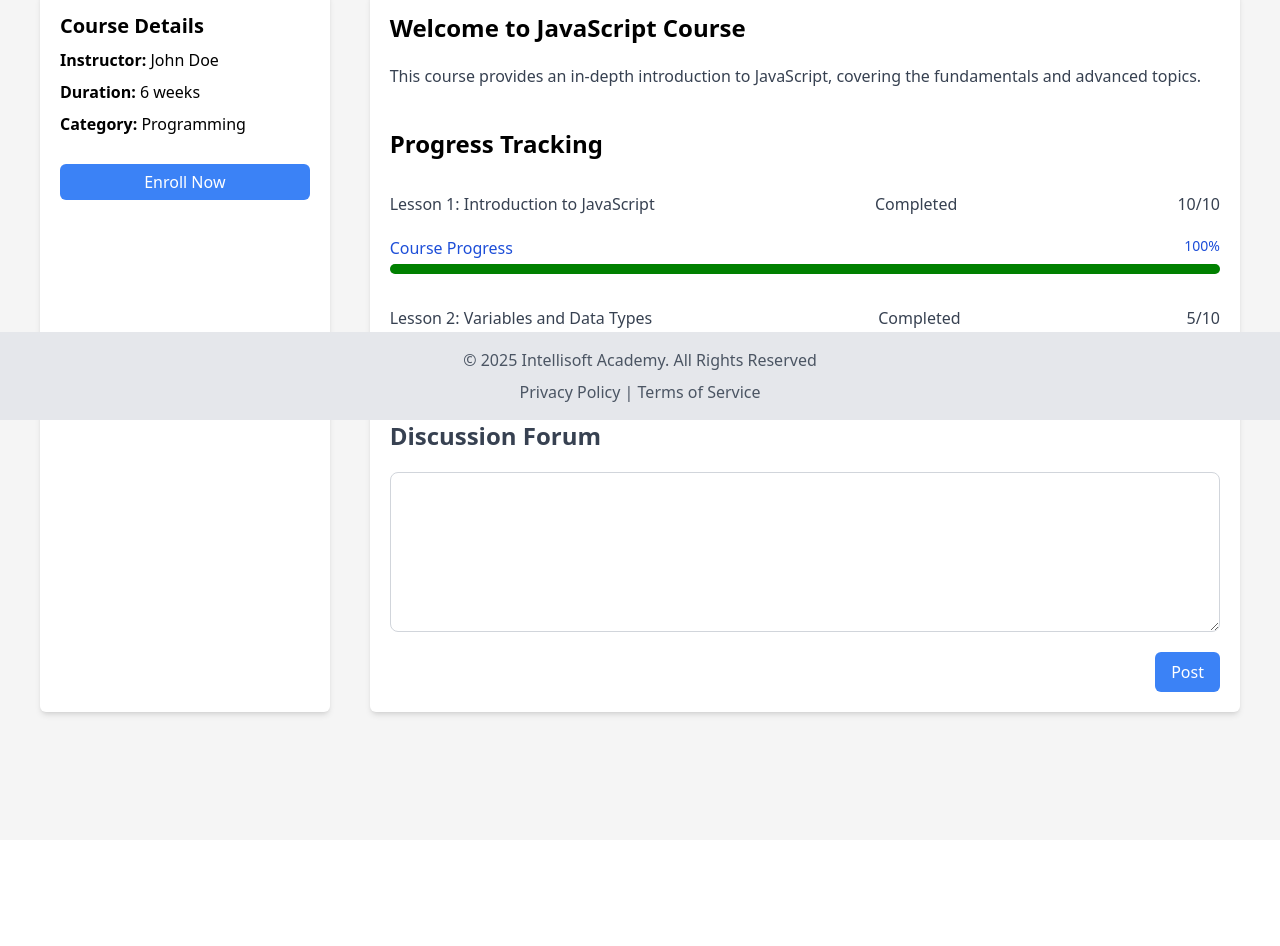
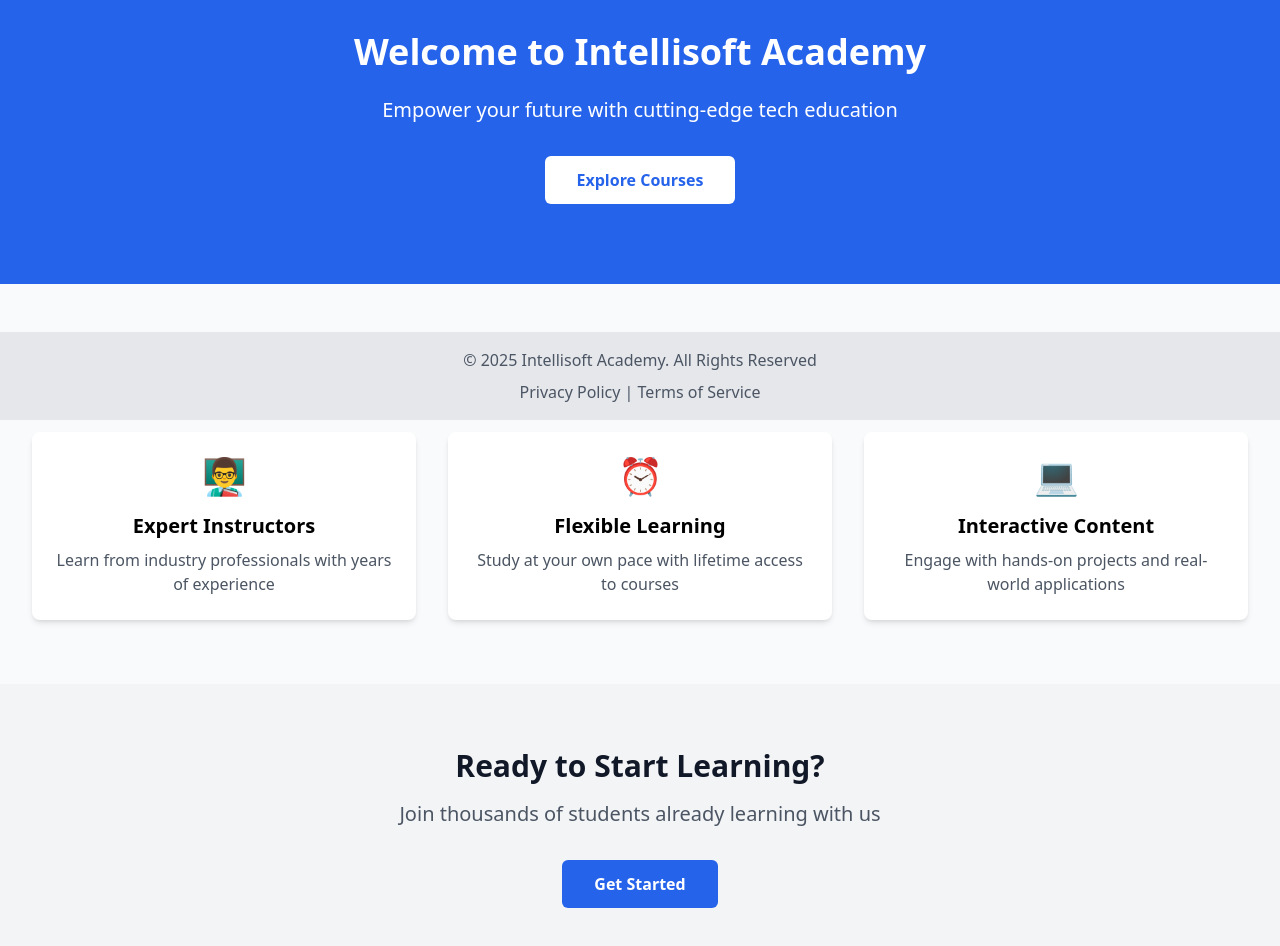
Before and after one commit to GaneshMumbai2001/Intellisoft-Academy, a React (Create React App) app: page / in a window 1280 px wide. Shown: the part 380-1326 px from the top of the page. Before the commit the page ends 1220 px from the top, so only its background shows below. Built offline with nearby package versions, Linux system fonts and the light colour scheme.

Commit message:
added dashboard

```diff
--- a/package.json
+++ b/package.json
@@ -6,6 +6,7 @@
     "cra-template": "1.2.0",
     "react": "^19.0.0",
     "react-dom": "^19.0.0",
+    "react-icons": "^5.4.0",
     "react-router": "^7.1.1",
     "react-router-dom": "^7.1.1",
     "react-scripts": "5.0.1",
--- a/src/components/Header.jsx
+++ b/src/components/Header.jsx
@@ -4,10 +4,17 @@ export default function Header() {
   return (
     <div className='flex justify-between items-center bg-blue-500 p-4'>
           <img src="https://www.intellisoft.in/wp-content/uploads/2024/10/Intellisoft-.svg" alt='logo'/>
+
         <div className='flex justify-between gap-4 items-center'>
+          <Link to='/home'>
           <p className='text-white'>Home </p>
+          </Link>
+          <Link to='/courses'>
           <p className='text-white'>Courses</p>
+          </Link>
+          <Link to='/dashboard'>
           <p className='text-white'>Dashboard</p>
+          </Link>
           <div className='flex justify-between gap-4 items-center'>
           <input type="text" placeholder='Search...' className='text-white p-2 rounded-md'/>
           </div>
--- a/src/pages/Courses.jsx
+++ b/src/pages/Courses.jsx
@@ -1,7 +1,78 @@
-import React from 'react'
+import React from 'react';
+import { Link } from 'react-router-dom';
 
 export default function Courses() {
+  const courses = [
+    {
+      id: 1,
+      title: "React.js for Beginners",
+      description: "Learn the fundamentals of React.js including components, state management, and hooks.",
+      duration: "8 weeks",
+      price: "$99",
+      image: "https://placehold.co/600x400"
+    },
+    {
+      id: 2,
+      title: "JavaScript Fundamentals",
+      description: "Master JavaScript basics including variables, functions, and modern ES6+ features.",
+      duration: "6 weeks",
+      price: "$79",
+      image: "https://placehold.co/600x400"
+    },
+    {
+      id: 3,
+      title: "Node.js Backend Development",
+      description: "Build scalable backend applications with Node.js and Express.",
+      duration: "10 weeks",
+      price: "$129",
+      image: "https://placehold.co/600x400"
+    },
+    {
+      id: 4,
+      title: "Full Stack Web Development",
+      description: "Comprehensive course covering both frontend and backend development.",
+      duration: "12 weeks",
+      price: "$199",
+      image: "https://placehold.co/600x400"
+    }
+  ];
+
   return (
-    <div>Courses</div>
-  )
+    <div className="min-h-screen bg-gray-50 px-4 py-8 sm:px-6 lg:px-8">
+      <div className="max-w-7xl mx-auto">
+        <h1 className="text-3xl font-bold text-gray-900 text-center mb-12">Our Courses</h1>
+
+        <div className="grid grid-cols-1 gap-6 sm:grid-cols-2 lg:grid-cols-3 xl:grid-cols-4">
+          {courses.map((course) => (
+            <div
+              key={course.id}
+              className="bg-white rounded-lg shadow-md overflow-hidden transition-transform duration-300 hover:scale-105"
+            >
+              <img
+                src={course.image}
+                alt={course.title}
+                className="w-full h-48 object-cover"
+              />
+              <div className="p-6">
+                <h3 className="text-xl font-semibold text-gray-900 mb-2">{course.title}</h3>
+                <p className="text-gray-600 mb-4">{course.description}</p>
+                <div className="flex justify-between items-center mb-4">
+                  <span className="text-sm text-gray-500">
+                    <i className="far fa-clock mr-2"></i>
+                    {course.duration}
+                  </span>
+                  <span className="text-lg font-bold text-blue-600">{course.price}</span>
+                </div>
+                <Link to={`/course/${course.id}`}>
+                  <button className="w-full bg-blue-500 text-white py-2 px-4 rounded-md hover:bg-blue-600 transition-colors duration-300">
+                    Enroll Now
+                  </button>
+                </Link>
+              </div>
+            </div>
+          ))}
+        </div>
+      </div>
+    </div>
+  );
 }
--- a/src/pages/Home.jsx
+++ b/src/pages/Home.jsx
@@ -1,56 +1,68 @@
-import React, { useState } from "react";
-import Sidebar from "../components/Sidebar";
-import ProgressBar from "../components/ProgressBar";
+import React from 'react';
+import { Link } from 'react-router-dom';
 
 export default function Home() {
-  const [discussion, setDiscussion] = useState("");
-
-  const handlePost = () => {
-    alert(discussion);
-  };
+  const features = [
+    {
+      title: "Expert Instructors",
+      description: "Learn from industry professionals with years of experience",
+      icon: "👨‍🏫"
+    },
+    {
+      title: "Flexible Learning",
+      description: "Study at your own pace with lifetime access to courses",
+      icon: "⏰"
+    },
+    {
+      title: "Interactive Content",
+      description: "Engage with hands-on projects and real-world applications",
+      icon: "💻"
+    }
+  ];
 
   return (
-    <div className="flex p-10 pb-32 bg-[#F5F5F5] min-h-screen gap-10">
-      <div className="w-1/4">
-        <Sidebar />
-      </div>
-      <div className="w-3/4 bg-white flex flex-col gap-5 rounded-md shadow-md p-5">
-        <h1 className="text-2xl font-bold">Welcome to JavaScript Course</h1>
-        <p className="text-base text-[#374151]">
-          This course provides an in-depth introduction to JavaScript, covering
-          the fundamentals and advanced topics.
-        </p>
-        <p className="text-2xl font-bold mt-5">Progress Tracking</p>
-
-        <div className="flex mt-3 justify-between items-center">
-          <p className="text-base text-[#374151]">
-            Lesson 1: Introduction to JavaScript
-          </p>
-          <p className="text-base text-[#374151]">Completed</p>
-          <p className="text-base text-[#374151]">10/10</p>
-        </div>
-        <ProgressBar progress={100} />
-
-
-        <div className="flex mt-3 justify-between items-center">
-          <p className="text-base text-[#374151]">
-            Lesson 2: Variables and Data Types
-          </p>
-          <p className="text-base text-[#374151]">Completed</p>
-          <p className="text-base text-[#374151]">5/10</p>
-        </div>
-        <ProgressBar progress={50} />
-        <div className=" mt-3 flex flex-col gap-5">
-          <p className="text-2xl font-bold text-[#374151]">Discussion Forum</p>
-          <textarea value={discussion} onChange={(e) => setDiscussion(e.target.value)} className="w-full h-40 border border-gray-300 rounded-lg p-2"></textarea>
-          <div className="flex justify-end">
-            <button onClick={handlePost} className="bg-blue-500 text-white px-4 py-2 rounded-md">
-              Post
-            </button>
+    <div className="min-h-screen bg-gray-50">
+      {/* Hero Section */}
+      <div className="bg-blue-600 text-white py-20">
+        <div className="max-w-7xl mx-auto px-4 sm:px-6 lg:px-8">
+          <div className="text-center">
+            <h1 className="text-4xl font-bold mb-6">Welcome to Intellisoft Academy</h1>
+            <p className="text-xl mb-8">Empower your future with cutting-edge tech education</p>
+            <Link to="/courses">
+              <button className="bg-white text-blue-600 px-8 py-3 rounded-md font-semibold hover:bg-blue-50">
+                Explore Courses
+              </button>
+            </Link>
           </div>
         </div>
       </div>
 
+      {/* Features Section */}
+      <div className="max-w-7xl mx-auto px-4 sm:px-6 lg:px-8 py-16">
+        <h2 className="text-3xl font-bold text-center text-gray-900 mb-12">Why Choose Us</h2>
+        <div className="grid grid-cols-1 md:grid-cols-3 gap-8">
+          {features.map((feature, index) => (
+            <div key={index} className="bg-white p-6 rounded-lg shadow-md text-center">
+              <div className="text-4xl mb-4">{feature.icon}</div>
+              <h3 className="text-xl font-semibold mb-2">{feature.title}</h3>
+              <p className="text-gray-600">{feature.description}</p>
+            </div>
+          ))}
+        </div>
+      </div>
+
+      {/* CTA Section */}
+      <div className="bg-gray-100 py-16">
+        <div className="max-w-7xl mx-auto px-4 sm:px-6 lg:px-8 text-center">
+          <h2 className="text-3xl font-bold text-gray-900 mb-4">Ready to Start Learning?</h2>
+          <p className="text-xl text-gray-600 mb-8">Join thousands of students already learning with us</p>
+          <Link to="/register">
+            <button className="bg-blue-600 text-white px-8 py-3 rounded-md font-semibold hover:bg-blue-700">
+              Get Started
+            </button>
+          </Link>
+        </div>
+      </div>
     </div>
   );
 }
--- a/src/pages/Login.jsx
+++ b/src/pages/Login.jsx
@@ -12,6 +12,10 @@ export default function Login() {
         </div>
         <button className='bg-blue-500 text-white px-4 py-2 rounded-md'>Login</button>
         <p className='text-sm text-gray-500'>Don't have an account? <Link to='/register' className='text-blue-500'>Register</Link></p>
+        <div className='flex justify-center'>
+          <img src='/logo.png' alt='Logo' className='w-10 h-10'/>
+
+        </div>
 
       </div>
     </div>
--- a/src/pages/Register.jsx
+++ b/src/pages/Register.jsx
@@ -1,7 +1,21 @@
 import React from 'react'
-
+import { Link } from 'react-router-dom'
 export default function Register() {
   return (
-    <div>Register</div>
+    <div className='flex justify-center items-center'>
+      <div className='w-1/2 bg-white flex flex-col gap-10 p-10 rounded-lg shadow-md'>
+        <p className='text-2xl font-bold text-[#374151]'>Register</p>
+        <div className='flex flex-col gap-5'>
+          <input type="text" placeholder='Name' className='w-full h-10 border border-gray-300 rounded-lg p-2'/>
+          <input type="email" placeholder='Email' className='w-full h-10 border border-gray-300 rounded-lg p-2'/>
+          <input type="password" placeholder='Password' className='w-full h-10 border border-gray-300 rounded-lg p-2'/>
+          <input type="password" placeholder='Confirm Password' className='w-full h-10 border border-gray-300 rounded-lg p-2'/>
+        </div>
+        <button className='bg-blue-500 text-white px-4 py-2 rounded-md'>Register</button>
+      <Link to='/login'>
+        <p className='text-sm text-gray-500'>Already have an account? <span className='text-blue-500'>Login</span></p>
+      </Link>
+      </div>
+    </div>
   )
 }
```
Also changed, not shown: src/pages/Dashboard.jsx (+72 -4 lines), 1 other file (tests, documents, lock files or other folders).
